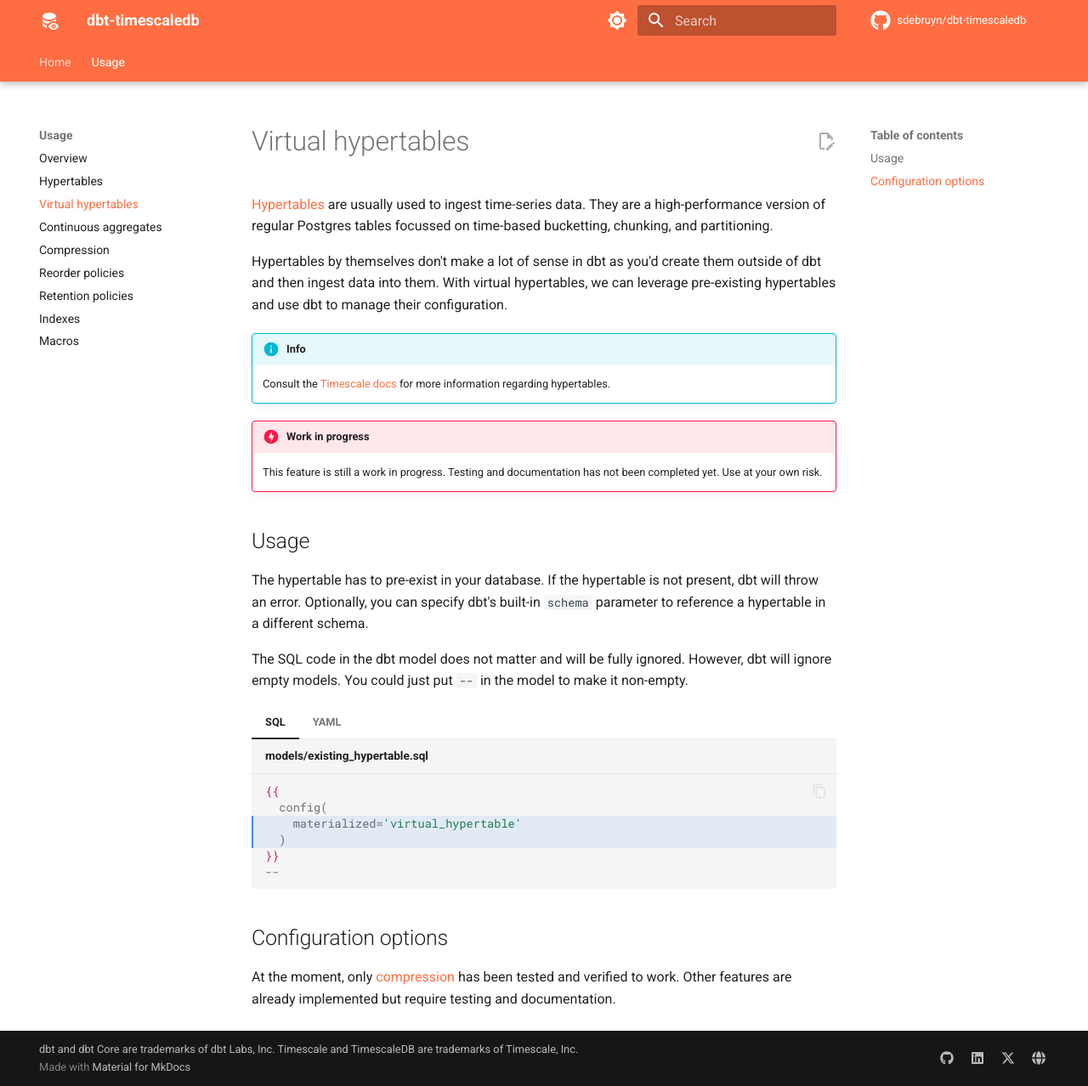
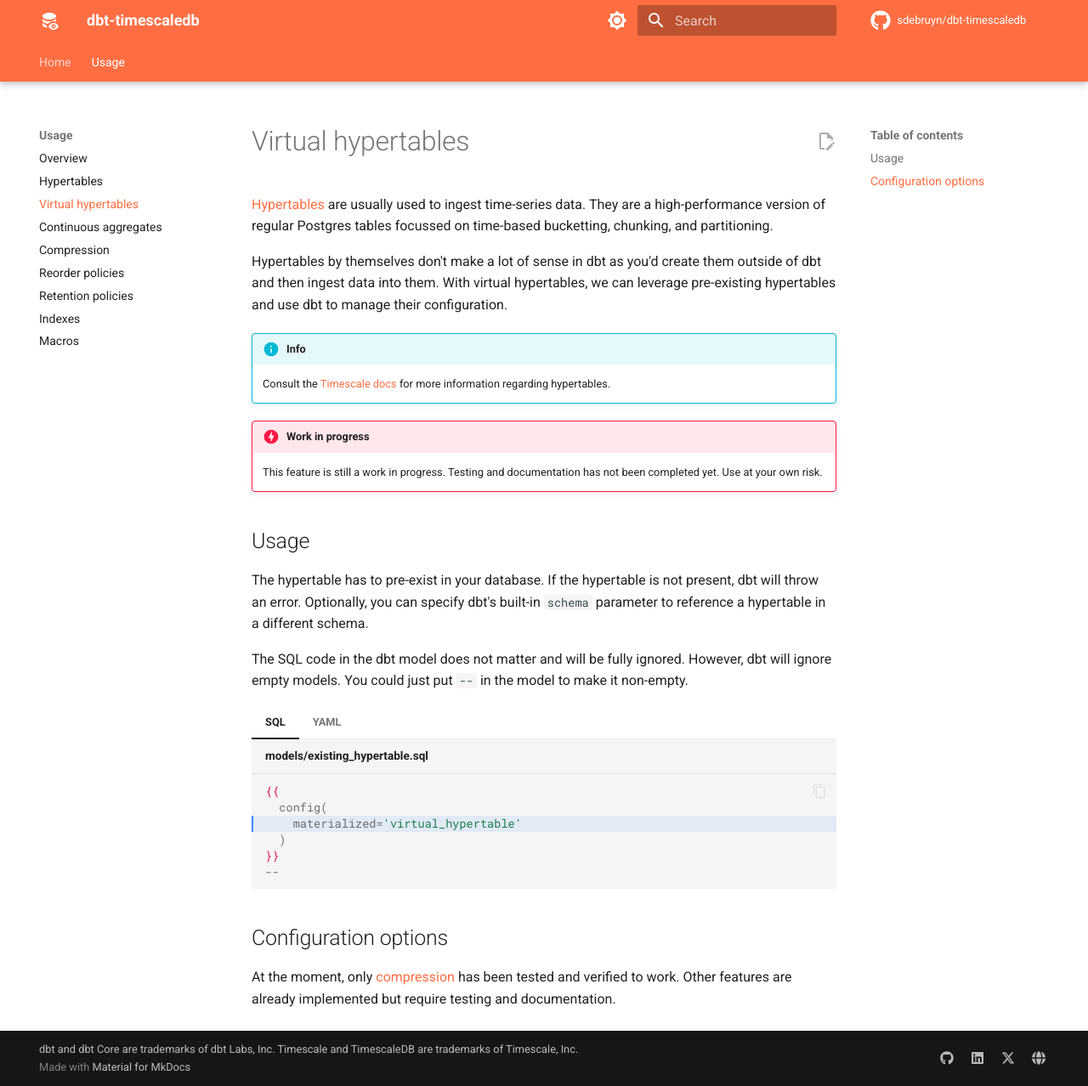
Before and after one commit to sdebruyn/dbt-timescaledb, an MkDocs documentation site: the page built from docs/usage/virtual-hypertables.md, in a window 1280 px wide and 1278 px high. Shown: the whole window at 85% size. Built offline with MkDocs 1.6.1 and Material for MkDocs 9.7.7, drawn with Linux system fonts in a browser that asks for light colours; plug-ins that fetch from the network failed and are left out; comment, search, counter and statistics services are not loaded.

Commit message:
fix vht hl docs

````diff
--- a/docs/usage/virtual-hypertables.md
+++ b/docs/usage/virtual-hypertables.md
@@ -18,7 +18,7 @@
 
 === "SQL"
 
-    ```sql+jinja hl_lines="3 4" title="models/existing_hypertable.sql"
+    ```sql+jinja hl_lines="3" title="models/existing_hypertable.sql"
     {{
       config(
         materialized='virtual_hypertable'
@@ -29,7 +29,7 @@
 
 === "YAML"
 
-    ```yaml title="dbt_project.yml"
+    ```yaml hl_lines="4" title="dbt_project.yml"
     models:
       your_project_name:
         folder_containing_the_hypertables:
````
